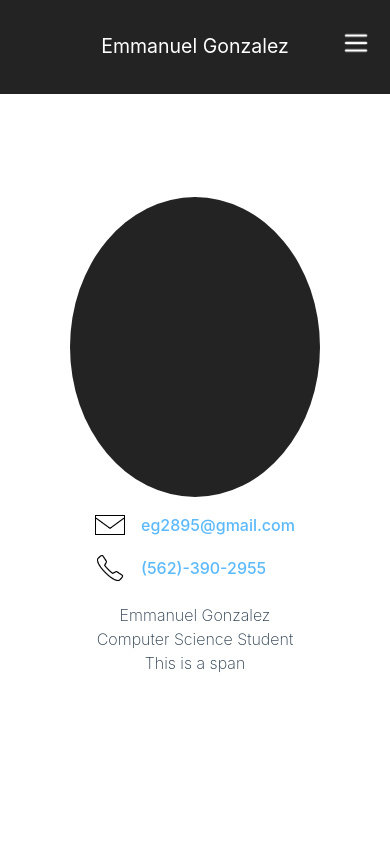
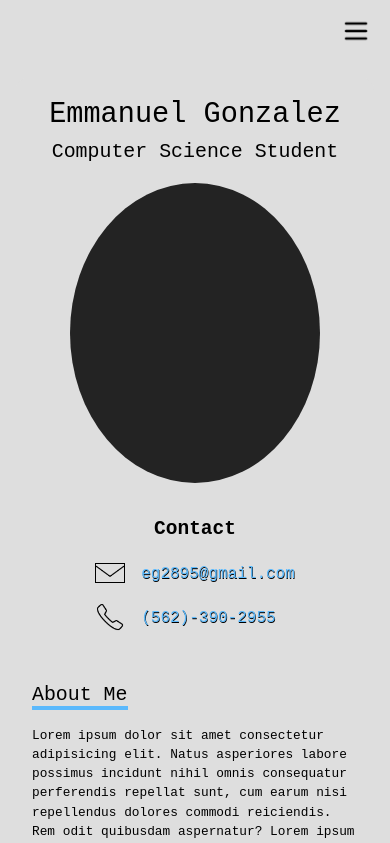
Before and after one commit to xeg28/PersonalWebsite, a React (Vite) app: page /#/ in a window 390 px wide. Shown: the top 843 px of the page. Built offline with nearby package versions, Linux system fonts and the light colour scheme.

Commit message:
layout + light theme + mobile tweaks

```diff
--- a/index.html
+++ b/index.html
@@ -4,6 +4,7 @@
     <meta charset="UTF-8" />
     <link rel="icon" type="image/svg+xml" href="vite.svg" />
     <meta name="viewport" content="width=device-width, initial-scale=1.0" />
+    <meta name="color-scheme" content="light dark">
     <title>Home</title>
   </head>
   <body>
--- a/package.json
+++ b/package.json
@@ -3,7 +3,7 @@
   "private": false,
   "version": "0.0.0",
   "type": "module",
-  "homepage": ".",
+  "homepage": "https://xeg28.github.io/PersonalWebsite",
   "scripts": {
     "dev": "vite",
     "start": "vite --host 192.168.1.200",
--- a/src/App.css
+++ b/src/App.css
@@ -33,9 +33,6 @@
   }
 }
 
-.card {
-  padding: 2em;
-}
 
 .read-the-docs {
   color: #888;
--- /dev/null
+++ b/src/components/Education.jsx
@@ -0,0 +1,15 @@
+import React from 'react';
+import '../index.css';
+
+function Education() {
+  document.title = "Education";
+  return (
+    <div className="container">
+      <div className="">
+        <h1>Education</h1>
+      </div>
+    </div>
+  );
+}
+
+export default Education;
--- a/src/components/Home.jsx
+++ b/src/components/Home.jsx
@@ -6,24 +6,40 @@ function Home() {
   document.title = "Home";
   return (
     <div className="container">
-      <div className="grid">
+      <div className="card">
         <div className="contact">
+          <div className="pic-text">
+            <span className="monospace fs-xl" id="name">Emmanuel Gonzalez</span>
+            <span className="monospace fs-600">Computer Science Student</span>
+          </div>
           <div className="picture-frame"></div>
           <div className="contact-info">
+            <h2 className='monospace' style={{margin: '0 auto'}}>Contact</h2>
             <div className="email">
             <a style={{height: "20px"}} href="mailto:eg2895@gmail.com"><span className="icon" id="email"></span></a>
-              <span><a href="mailto:eg2895@gmail.com">eg2895@gmail.com</a></span>
+              <span><a className="monospace" href="mailto:eg2895@gmail.com">eg2895@gmail.com</a></span>
             </div>
             <div className="phone">
               <a style={{height: '30px'}} href="tel:5623902955"><span className="icon" id="phone"></span></a>
-              <span><a href="tel:5623902955">(562)-390-2955</a></span>
+              <span><a className="monospace" href="tel:5623902955">(562)-390-2955</a></span>
             </div>
           </div>
         </div>
         <div className="about-me">
-          <span>Emmanuel Gonzalez</span><br/>
-          <span>Computer Science Student</span><br/>
-          <span>This is a span</span><br/>
+          <div className="name-occ">
+            <span className="monospace fs-xl" id="name">Emmanuel Gonzalez</span><br/>
+            <span className="monospace fs-600">Computer Science Student</span>
+          </div>
+          <div className="about-me-container">
+            <span className="monospace fs-600" style={{borderBottom: '4px solid #5bb9fc'}}>About Me</span>
+            <span className="monospace" id="paragraph">
+            Lorem ipsum dolor sit amet consectetur adipisicing elit. Natus asperiores labore possimus incidunt nihil omnis consequatur perferendis repellat sunt, cum earum nisi repellendus dolores commodi reiciendis. Rem odit quibusdam aspernatur?
+            Lorem ipsum dolor sit amet consectetur, adipisicing elit. Incidunt fuga doloremque vero perferendis cumque blanditiis, autem ducimus, rerum neque temporibus, fugiat culpa ad expedita minus labore et sint laudantium quidem.
+            Lorem ipsum dolor sit amet consectetur adipisicing elit. Eaque vitae esse sed quia aperiam quaerat perferendis laboriosam voluptatem labore, ipsum expedita id officia consectetur odit consequuntur eos dignissimos aliquid odio.
+            Lorem ipsum dolor sit amet, consectetur adipisicing elit. Deleniti pariatur atque vero delectus sint aut repellendus eius distinctio inventore provident magnam, laudantium in nostrum mollitia cum ut debitis animi dignissimos.
+            Lorem ipsum dolor sit amet consectetur adipisicing elit. Alias deserunt reiciendis fugiat hic, id corrupti quaerat, explicabo, repellat sit accusamus at? Animi laudantium repudiandae vitae, libero consequatur quisquam tempore quibusdam!
+            </span>
+          </div>
         </div>
       </div>
     </div>
--- a/src/components/Navbar.jsx
+++ b/src/components/Navbar.jsx
@@ -2,23 +2,30 @@ import {React, useEffect} from 'react';
 import Home from './Home';
 import Projects from './Projects';
 import Experience from './Experience';
+import Education from './Education'
 import { Routes, Route, useNavigate, useLocation } from 'react-router-dom';
 import '../css/navbar.css'
 
 function navToggle() {
     const menuButton = document.getElementById('nav-btn');
     const navbar = document.querySelector('.navbar');
+    const body = document.querySelector('body');
+    body.classList.toggle('no-scroll');
     navbar.classList.toggle('menu-open');
+
 }
 
 function closeMenu() {
     const navbar = document.querySelector('.navbar');
+    const body = document.querySelector('body');
     var elements = document.getElementsByClassName('route');
     for(let i = 0; i < elements.length; i++) {
         elements[i].addEventListener('click', function(event) {
             if(navbar.classList.contains('menu-open')) {
                 navbar.classList.remove('menu-open');
             }
+            if(body.classList.contains('no-scroll'))
+                body.classList.remove('no-scroll');
         });
     }
 }
@@ -33,13 +40,10 @@ function Navbar() {
     return (
     <>
         <nav className="navbar">
-            <div id="nav-name">
-                <p>Emmanuel Gonzalez</p>
-            </div>
             <div className="nav-content">
                 <div className="btn-group" id="btn-group">
                     <a className={pathname == '/' ? 'active route' : 'route'} onClick={() => navigate('/')}>Home</a>
-                    <a className={pathname == '/education' ? 'active route' : 'route'} onClick={() => navigate('/')}>Education</a>
+                    <a className={pathname == '/education' ? 'active route' : 'route'} onClick={() => navigate('/education')}>Education</a>
                     <a className={pathname == '/experience' ? 'active route' : 'route'} onClick={() => navigate('/experience')}>Experience</a>
                     <a className={pathname == '/projects' ? 'active route' : 'route'} onClick={() => navigate('/projects')}>Projects</a>
                 </div>
@@ -48,11 +52,11 @@ function Navbar() {
                     <a href="https://www.linkedin.com/in/xeg28/"><span className='linkedin icon'></span></a>
                 </div>
             </div>
-            <a className="nav-btn" id='nav-btn' onClick={() => navToggle()}><span className="nav-btn-icon icon"></span></a>
+            <a className="nav-btn" style={{height: '30px'}} id='nav-btn' onClick={() => navToggle()}><span className="nav-btn-icon icon"></span></a>
         </nav>
         <Routes>
             <Route path="/" element={ <Home/> } />
-            <Route path="/education" element={ <Home/>} />
+            <Route path="/education" element={ <Education/>} />
             <Route path="/experience" element={ <Experience/> } />
             <Route path="/projects" element={ <Projects/> } />
         </Routes>
--- a/src/css/home.css
+++ b/src/css/home.css
@@ -2,17 +2,41 @@
     display: flex;
     align-items: center;
     justify-content: center;
-    min-height: calc(100vh - 10rem);
-    margin: 0 auto;
 }
 
-.grid {
+.card {
     display: grid;
     background: hsl(0 0% 100%/0.1);
-    grid-gap: min(2rem, 5vw);
-    width: 75vw;
+    grid-template-columns: 1fr 2fr;
+    max-width: 75vw;
+    column-gap: 1rem;
     border-radius: 3vw;
-    padding: 3vw;
+    margin: 1rem;
+    padding: 2em;
+}
+
+.pic-text {
+    display: none;
+}
+
+
+@media (max-width: 950px) {
+    .card {
+        background: hsl(0 0% 100%/0.1);
+        grid-template-columns: 1fr;
+        row-gap: 3rem;
+        max-width: 90vw;
+        padding: 1em;
+    }
+    .pic-text {
+        display:contents;
+    }
+    .name-occ {
+        display:none;
+    }
+    #pic-name {
+        display: inline-block;
+    }
 }
 
 .picture-frame {
@@ -22,12 +46,21 @@
     height: 300px;
     display:inline-block;
     margin-bottom: 1rem;
+    margin-top: 1rem;
 }
 
 .contact-info {
-    display:flexbox;
+    display:flex;
+    flex-direction: column;
     text-align: left;
     max-width: 250px;
+    margin-top: 1rem;
+}
+
+.about-me {
+    display:grid;
+    margin: 0 auto;
+    align-items: start;
 }
 
 .contact a{
@@ -48,12 +81,14 @@
     align-items: center;
     gap: 1rem;
     padding-bottom: 1em;
+    margin-top: 1rem;
 }
 
 #phone {
     background-image: url(../assets/phone.png);
     filter: invert(1);
 }
+
 .phone {
     display:flex;
     align-items: center;
@@ -65,14 +100,30 @@
     place-items: center;
 }
 
-@media (min-width: 700px) {
-    .grid {
-        grid-template-columns: 1fr 1fr;
-    }
+
+#name {
+    font-weight: 400;
+}
+
+.about-me-container {
+    text-align: left;
+}
+
+.monospace {
+    font-family: monospace;
+}
+
+
+#paragraph {
+    display: inline-block;
+    margin-top: 1rem;
+    font-size: var(--fs-400);
 }
 
 @media (prefers-color-scheme: light) {
     #phone {filter: invert(0);}
     #email {filter: invert(0);}
     .picture-frame {background-color: #232323;}
+    .card {background-color: #dedede;}
+    .contact a {text-shadow: .5px .5px .5px black}
 }
--- a/src/css/navbar.css
+++ b/src/css/navbar.css
@@ -21,10 +21,10 @@
 	color: white;
 	background-color: #232323;
 	width: 100vw;
-	height: 2.5rem;
+	min-height: 2rem;
+	padding-top: 12px;
+	padding-bottom:12px;
 	margin: 0 auto;
-	padding-top: 12px;
-	padding-bottom: 12px;
 	display: flex;
 	justify-content: space-between;
 	align-items: center;
@@ -77,19 +77,29 @@
 	width: 100%;
 }
 
-#nav-name {
-	display: none;
+.no-scroll {
+	overflow: hidden;
 }
 
+
 .nav-btn-icon {background-image: url(../assets/menu.png);}
+
+@media (prefers-color-scheme: light) {
+	.navbar {background-color: #dedede;}
+	.nav-btn-icon {filter: invert(1);}
+}
+
+@media (prefers-color-scheme: dark) {
+	.navbar {background-color: #232323;}
+}
 
 @media (max-width: 700px) {
 	.navbar{
 		width: 100vw;
 		height:auto;
-		padding-top: 12px;
-		padding-bottom: 12px;
 		justify-content:right;
+		padding-top:0px;
+		padding-bottom:0px;
 		align-items:start;
 		position:relative;
 		display:flex;
@@ -100,7 +110,7 @@
         display:grid;
 		position:fixed;
 		justify-content: center;
-		height: 100vh;
+		height: 100dvh;
 		width:100%;
 		background-color: #232323;
 		opacity: 95%;
--- a/src/index.css
+++ b/src/index.css
@@ -12,10 +12,24 @@
   -webkit-font-smoothing: antialiased;
   -moz-osx-font-smoothing: grayscale;
   -webkit-text-size-adjust: 100%;
+
+  --fs-xl: clamp(1rem, 1.3em + 2vw, 5rem);
+  --fs-600: clamp(1rem, 1em + 1vw, 2rem);
+  --fs-400: clamp(.8rem, .5em + .5vw, 1rem);
 }
+
+.fs-xl {
+  font-size: var(--fs-xl);
+}
+
+.fs-600 {
+  font-size: var(--fs-600);
+}
+
 
 a {
   font-weight: 500;
+  font-size: 1rem;
   color: #646cff;
   text-decoration: inherit;
 }
@@ -60,8 +74,8 @@ button:focus-visible {
 
 @media (prefers-color-scheme: light) {
   :root {
-    color: #213547;
-    background-color: #ffffff;
+    color: black;
+    background-color: #dedede;
   }
   a:hover {
     color: #747bff;
```
